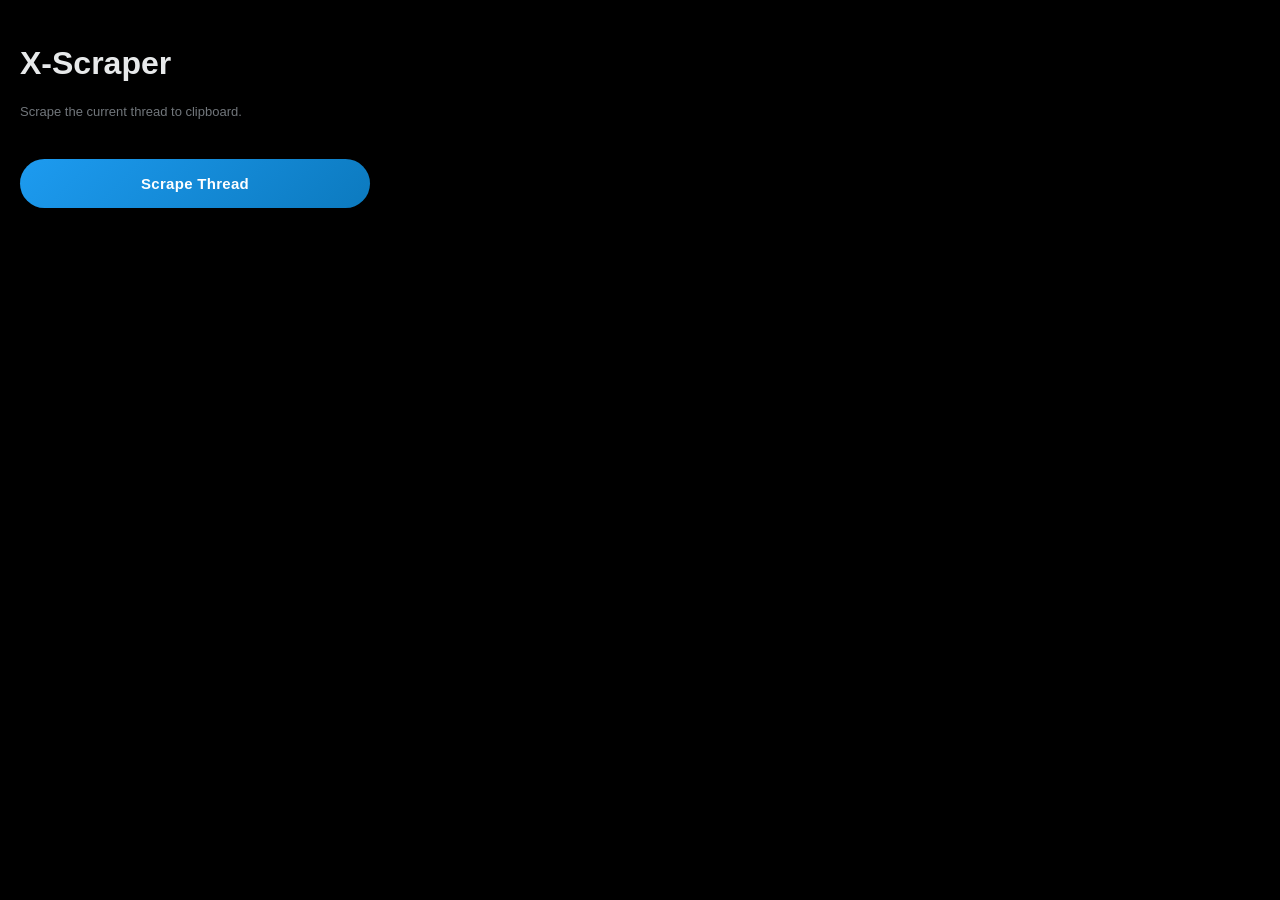
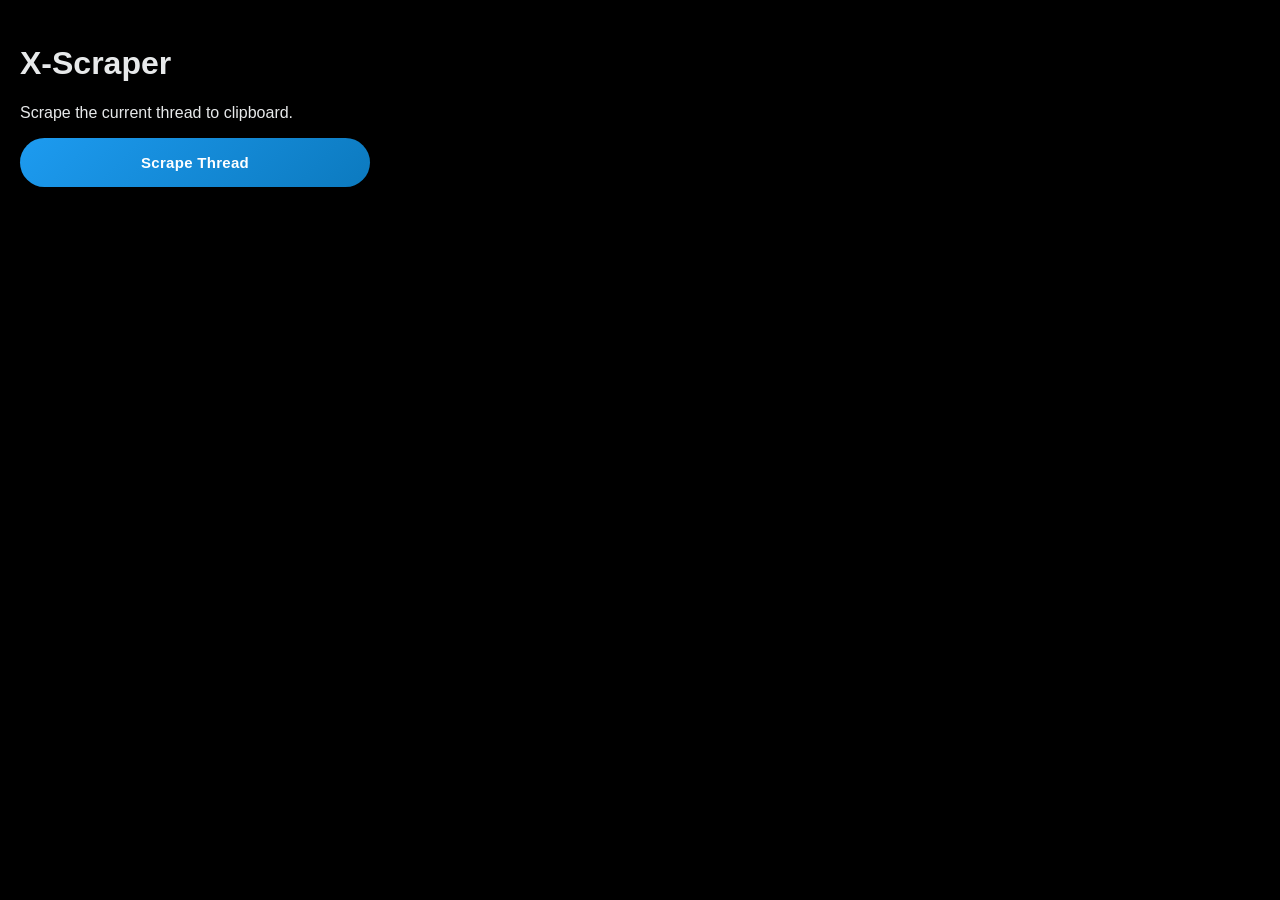

feat: bootstrap resonance agent framework with extensive domain skills, workflows, and scraper engines.

--- a/popup/popup.css
+++ b/popup/popup.css
@@ -37,13 +37,86 @@ body {
     border: 1px solid #2f3336;
 }
 
-.description {
-    font-size: 13px;
+/* Platform Badge */
+.platform-badge {
+    display: flex;
+    align-items: center;
+    gap: 6px;
+    margin-bottom: 20px;
+    padding: 6px 12px;
+    background: #16181c;
+    border: 1px solid #2f3336;
+    border-radius: 999px;
+    width: fit-content;
+    font-size: 12px;
+    font-weight: 600;
     color: #71767b;
-    margin: 0 0 20px 0;
-    font-weight: 500;
-    padding-bottom: 20px;
 }
+
+/* Decision Section */
+.decision-section {
+    margin-bottom: 16px;
+}
+
+.decision-label {
+    font-size: 12px;
+    font-weight: 600;
+    color: #71767b;
+    text-transform: uppercase;
+    letter-spacing: 0.6px;
+    margin: 0 0 10px 0;
+}
+
+.choice-grid {
+    display: grid;
+    grid-template-columns: 1fr 1fr;
+    gap: 8px;
+}
+
+.choice-btn {
+    display: flex;
+    flex-direction: column;
+    align-items: flex-start;
+    gap: 3px;
+    padding: 14px 14px;
+    background-color: #16181c;
+    border: 1px solid #2f3336;
+    border-radius: 12px;
+    cursor: pointer;
+    font-family: inherit;
+    transition: all 0.2s ease;
+    text-align: left;
+}
+
+.choice-btn:hover {
+    border-color: #1d9bf0;
+    background-color: #111;
+}
+
+.choice-btn.active {
+    border-color: #1d9bf0;
+    background-color: rgba(29, 155, 240, 0.08);
+    box-shadow: 0 0 0 1px #1d9bf0;
+}
+
+.choice-icon {
+    font-size: 20px;
+    margin-bottom: 4px;
+}
+
+.choice-title {
+    font-size: 13px;
+    font-weight: 700;
+    color: #eff3f4;
+}
+
+.choice-desc {
+    font-size: 11px;
+    font-weight: 500;
+    color: #71767b;
+    line-height: 1.3;
+}
+
 
 /* Settings Card */
 .settings-card {
